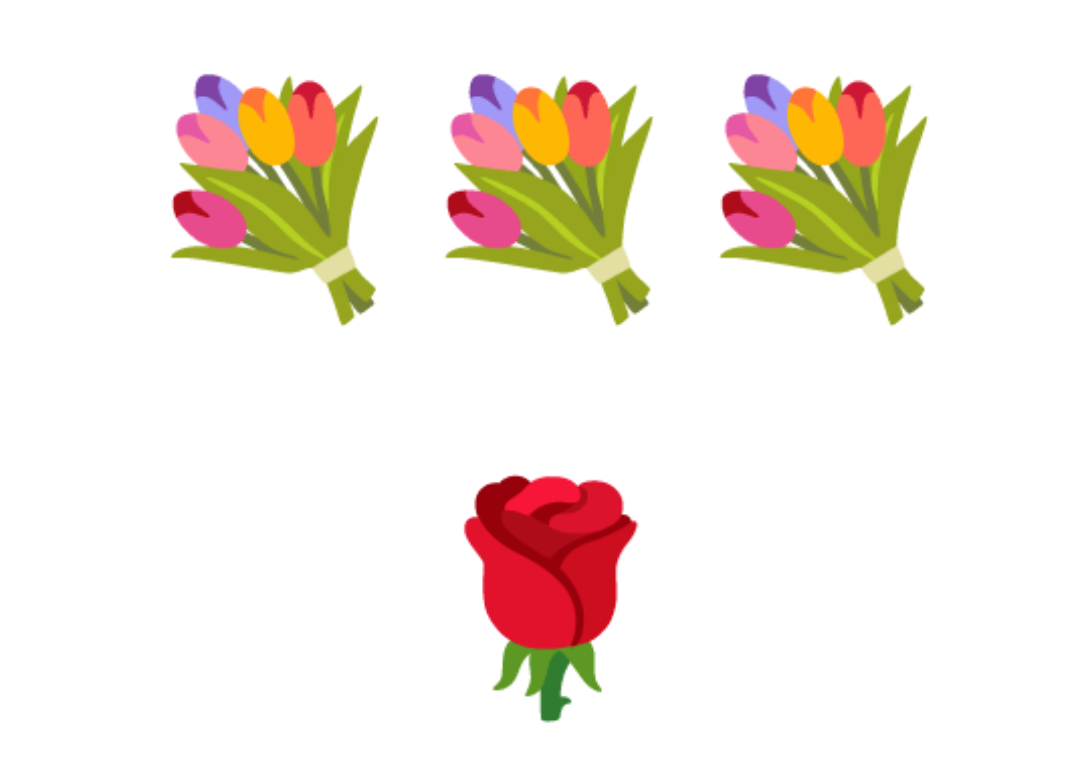
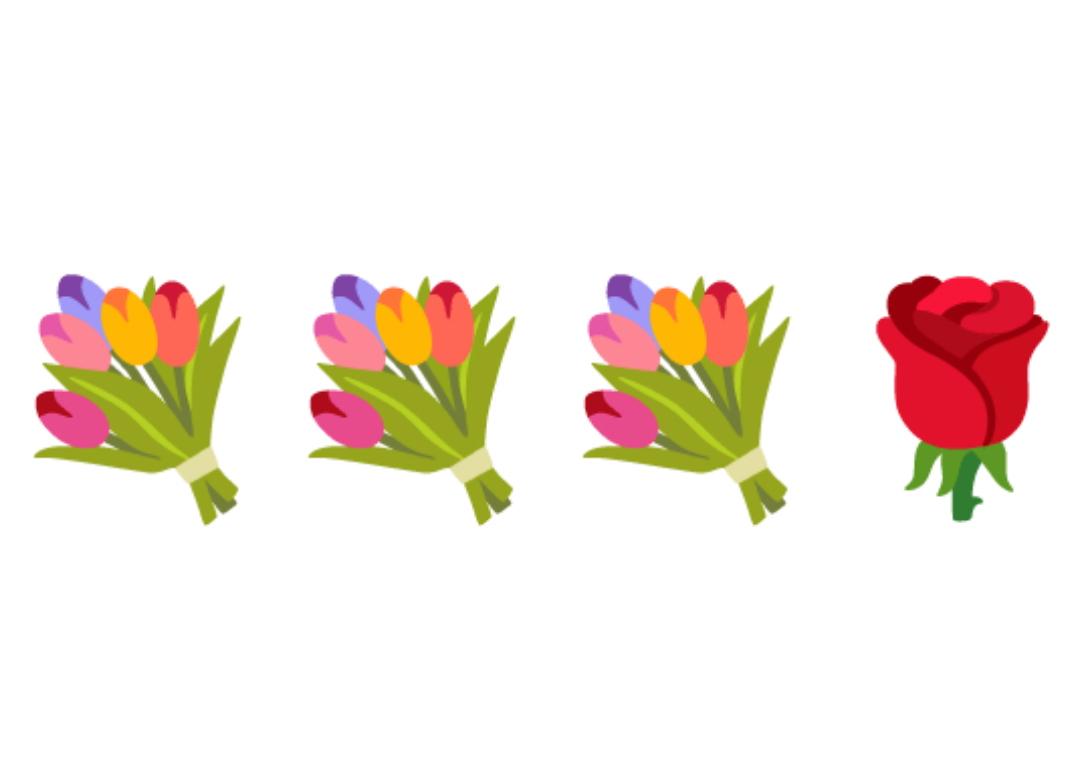
Before and after one commit to rex16/lay, a plain HTML site: page index.html in a window 1280 px wide. Shown: the whole page, without its empty margins (91-1172 px from the left). Drawn offline with Linux system fonts and the light colour scheme.

Commit message:
Update index.html

```diff
--- a/index.html
+++ b/index.html
@@ -23,7 +23,6 @@
     </style>
   </head>
   <body>
-    <div class="emoji" role="img" aria-label="鲜花">💐💐💐</div>
-    <div class="emoji" role="img" aria-label="玫瑰">🌹</div>
+    <div class="emoji" role="img" aria-label="鲜花">💐💐💐🌹</div>
   </body>
 </html>
```
